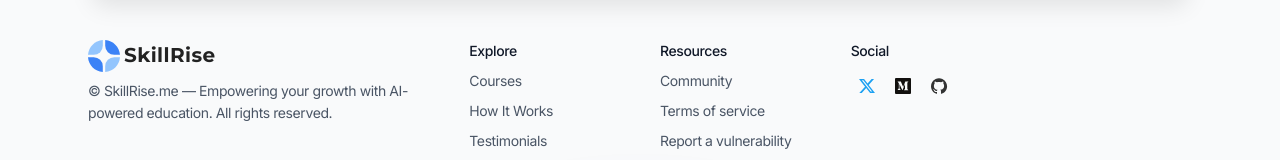
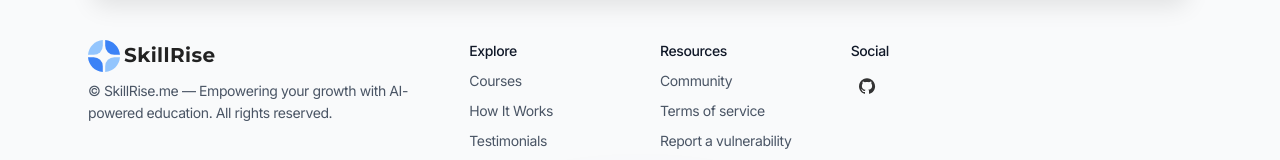
Before and after one commit to newchaptertech/skillrise, a Next.js app: page / in a window 1280 px wide. Shown: the part 3731-3891 px from the top of the page. Built offline with nearby package versions, Linux system fonts and the light colour scheme.

Commit message:
Remove social media links from Footer component to streamline design and focus on essential content.

```diff
--- a/components/ui/footer.tsx
+++ b/components/ui/footer.tsx
@@ -96,42 +96,6 @@ export default function Footer({ border = false }: { border?: boolean }) {
             <h3 className="text-sm font-medium">Social</h3>
             <ul className="flex gap-1">
               <li>
-                <Link
-                  className="flex items-center justify-center transition"
-                  style={{ color: "#1da1f2" }}
-                  href="#0"
-                  aria-label="Twitter"
-                  onMouseOver={(e) => (e.currentTarget.style.color = "#0d8ddb")}
-                  onMouseOut={(e) => (e.currentTarget.style.color = "#1da1f2")}
-                >
-                  <svg
-                    className="h-8 w-8 fill-current"
-                    viewBox="0 0 32 32"
-                    xmlns="http://www.w3.org/2000/svg"
-                  >
-                    <path d="m13.063 9 3.495 4.475L20.601 9h2.454l-5.359 5.931L24 23h-4.938l-3.866-4.893L10.771 23H8.316l5.735-6.342L8 9h5.063Zm-.74 1.347h-1.457l8.875 11.232h1.36l-8.778-11.232Z"></path>
-                  </svg>
-                </Link>
-              </li>
-              <li>
-                <Link
-                  className="flex items-center justify-center transition"
-                  style={{ color: "#12100e" }}
-                  href="#0"
-                  aria-label="Medium"
-                  onMouseOver={(e) => (e.currentTarget.style.color = "#333")}
-                  onMouseOut={(e) => (e.currentTarget.style.color = "#12100e")}
-                >
-                  <svg
-                    className="h-8 w-8 fill-current"
-                    viewBox="0 0 32 32"
-                    xmlns="http://www.w3.org/2000/svg"
-                  >
-                    <path d="M23 8H9a1 1 0 0 0-1 1v14a1 1 0 0 0 1 1h14a1 1 0 0 0 1-1V9a1 1 0 0 0-1-1Zm-1.708 3.791-.858.823a.251.251 0 0 0-.1.241V18.9a.251.251 0 0 0 .1.241l.838.823v.181h-4.215v-.181l.868-.843c.085-.085.085-.11.085-.241v-4.887l-2.41 6.131h-.329l-2.81-6.13V18.1a.567.567 0 0 0 .156.472l1.129 1.37v.181h-3.2v-.181l1.129-1.37a.547.547 0 0 0 .146-.472v-4.749a.416.416 0 0 0-.138-.351l-1-1.209v-.181H13.8l2.4 5.283 2.122-5.283h2.971l-.001.181Z"></path>
-                  </svg>
-                </Link>
-              </li>
-              <li>
                 <a
                   className="flex items-center justify-center transition"
                   style={{ color: "#333" }}
```
